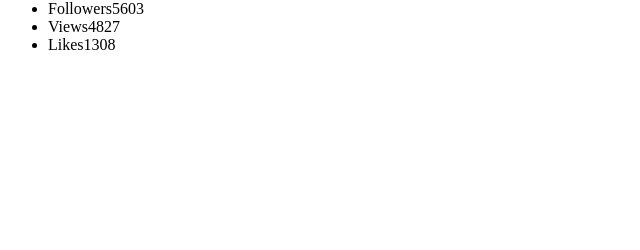
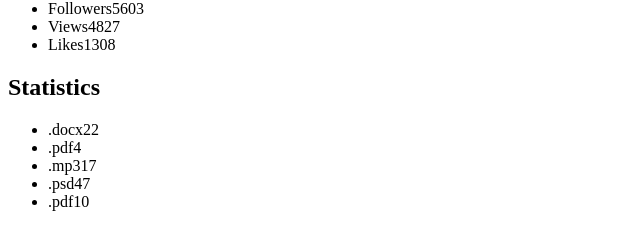
Before and after one commit to BigBlueDraco/goit-react-hw-01-components, a React (Create React App) app: page / in a window 1280 px wide. Shown: the part 280-530 px from the top of the page, without its empty margins (0-640 px from the left). Built offline with nearby package versions, Linux system fonts and the light colour scheme.

Commit message:
add propTypes

```diff
--- a/src/components/App.jsx
+++ b/src/components/App.jsx
@@ -1,8 +1,11 @@
 import Profile from "./Profile/Profile";
+import Statistics from "./Statistics/Statistics";
 import user from "../user.json"
+import statisticsData from "../data.json"
 const {username, tag, location, avatar, stats:{followers, views, likes}} = user;
 export const App = () => {
   return (
+    <>
     <Profile
     username = {username}
     tag = {tag}
@@ -11,5 +14,12 @@ export const App = () => {
     followers = {followers}
     views = {views}
     likes = {likes}/>
+
+    <Statistics
+    title={"Statistics"}
+    statistics={statisticsData}/>
+
+    </>
+
   );
 };
--- a/src/components/StatisticCard/StatisticCard.jsx
+++ b/src/components/StatisticCard/StatisticCard.jsx
@@ -1,13 +1,13 @@
 import PropTypes from 'prop-types';
 export default function StatisticCard({label, percentage}){
     return(
-        <li class="item">
-            <span class="label">.docx</span>
-            <span class="percentage">4%</span>
+        <li className="item">
+            <span className="label">{label}</span>
+            <span className="percentage">{percentage}</span>
         </li>
     )
 }
-StatisticCard.PropTypes  ={
+StatisticCard.protoTypes  ={
     label: PropTypes.string.isRequired,
     percentage: PropTypes.number.isRequired,
 }
--- a/src/components/Statistics/Statistics.jsx
+++ b/src/components/Statistics/Statistics.jsx
@@ -1,20 +1,27 @@
 import PropTypes from 'prop-types';
 import StatisticCard from 'components/StatisticCard/StatisticCard';
-export default function Statistics({title, statistics = []}){
+export default function Statistics({title, statistics}){
     return(
 
-    <section class="statistics">
-    <h2 class="title">Upload stats</h2>
+    <section className="statistics">
+    <h2 className="title">{title}</h2>
 
-    <ul class="stat-list">
-        {statistics.map(statistic =>(
-            <StatisticCard key={statistic.id} />
+    <ul className="stat-list">
+        {statistics.map(({id, label, percentage}) =>(
+            <StatisticCard
+            key={id}
+            label = {label}
+            percentage = {percentage} />
         ))}
     </ul>
     </section>
     )
 }
 
-Statistic.protoTypes = {
-
+Statistics.prototype = {
+    statistics: PropTypes.arrayOf(PropTypes.exact({
+        id: PropTypes.string.isRequired,
+        label: PropTypes.string.isRequired,
+        percentage: PropTypes.number.isRequired
+    }))
 }
```
Also changed, not shown: src/data.json (renamed from data.json).
